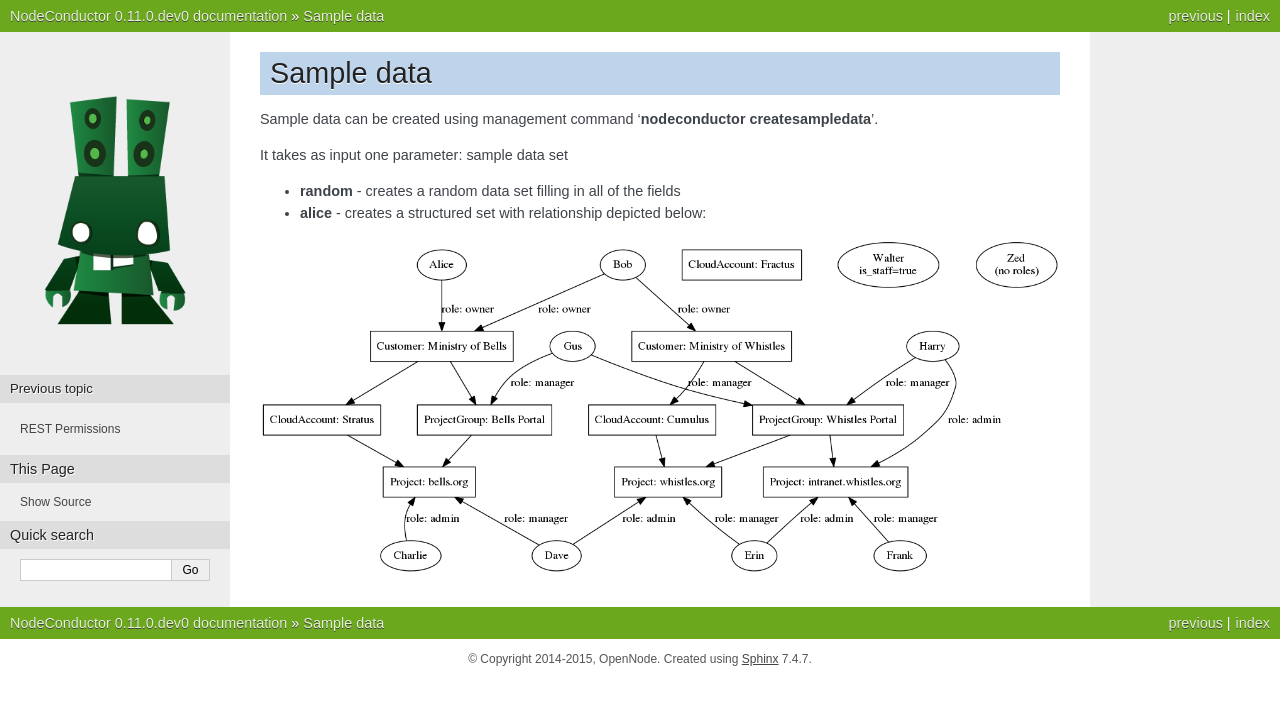
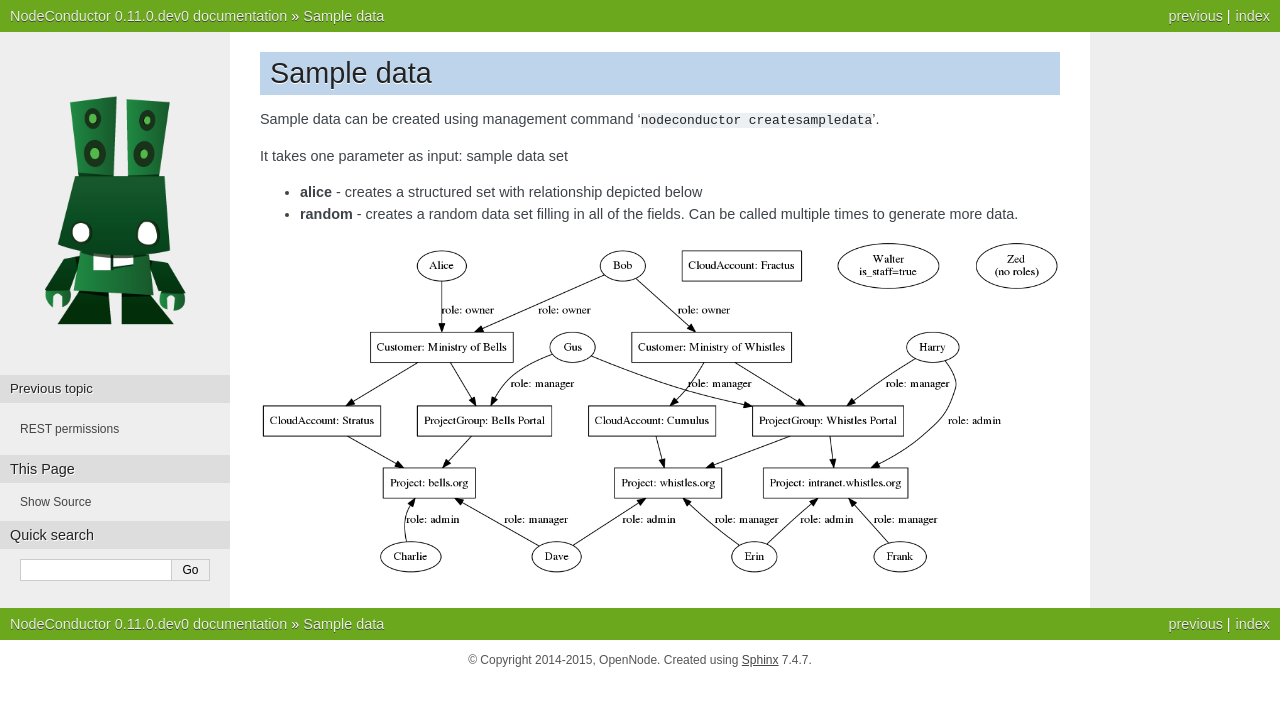
Before and after one commit to opennode/waldur-core, a Sphinx documentation site: the page built from docs/developer/sample-data.rst, in a window 1280 px wide. Shown: the top 706 px of the page. Built offline with Sphinx 7.4.7, drawn with Linux system fonts in a browser that asks for light colours.

Commit message:
Fix documentation wording

```diff
--- a/docs/developer/sample-data.rst
+++ b/docs/developer/sample-data.rst
@@ -1,11 +1,12 @@
 Sample data
 ===========
 
-Sample data can be created using management command '**nodeconductor createsampledata**'.
+Sample data can be created using management command '``nodeconductor createsampledata``'.
 
-It takes as input one parameter: sample data set
+It takes one parameter as input: sample data set
 
-- **random** - creates a random data set filling in all of the fields
-- **alice** - creates a structured set with relationship depicted below:
+- **alice** - creates a structured set with relationship depicted below
+- **random** - creates a random data set filling in all of the fields. Can be called multiple times to generate
+  more data.
 
 .. image:: ../images/testdata-alice.png
```
Also changed, not shown: docs/developer/managed-entities.rst (+4 -4 lines), docs/developer/permissions.rst (+4 -4 lines).
